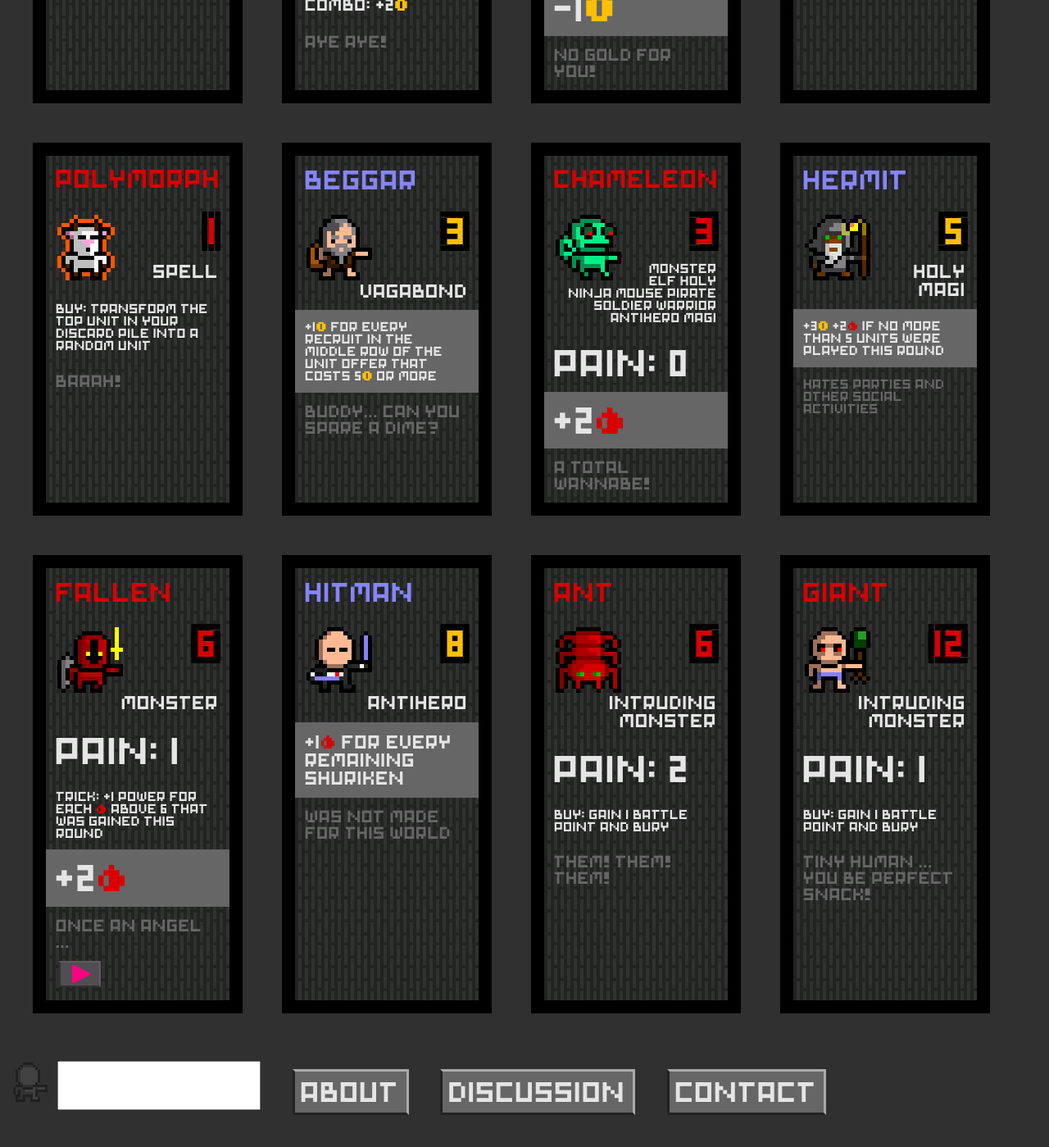
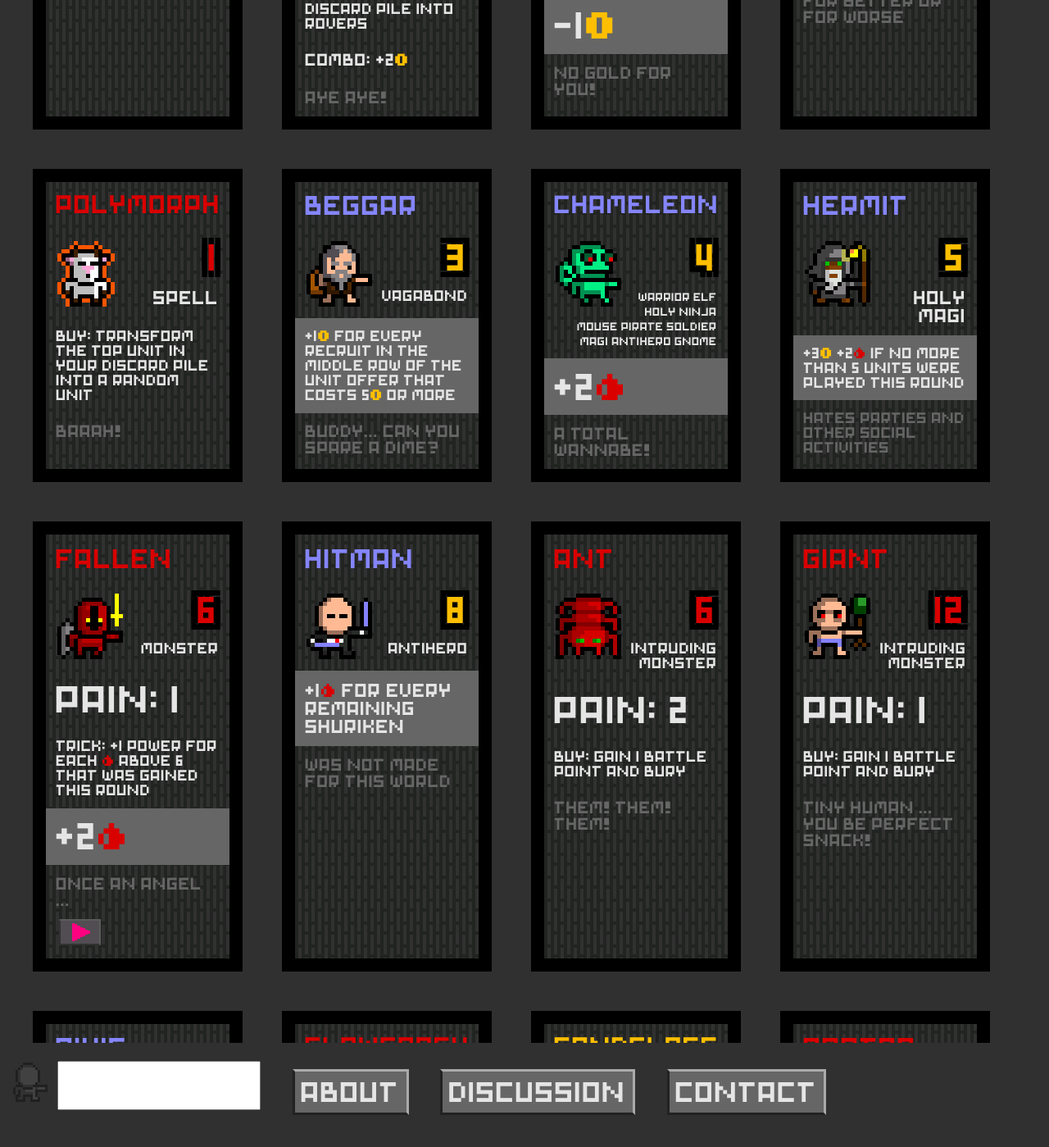
Before and after one commit to MattArnold/toarms.games.github.io, a Jekyll site: the page built from index.md, in a window 1280 px wide and 1400 px high, scrolled down 12353 px. Shown: the whole window at 82% size. Built offline with Jekyll 4.4.1, drawn with Linux system fonts in a browser that asks for light colours.

Commit message:
Update Chameleon and fix type font sizes.

```diff
--- a/_data/cards.yaml
+++ b/_data/cards.yaml
@@ -681,9 +681,8 @@
   flavor: BUDDY&#8230; CAN YOU SPARE A DIME?
 - name: CHAMELEON
   slug: Chameleon
-  bloodcost: 3
-  type: MONSTER ELF HOLY NINJA MOUSE PIRATE SOLDIER WARRIOR ANTIHERO MAGI
-  pain: 0
+  coincost: 4
+  type: <span style="font-size&#58; .6rem">WARRIOR ELF HOLY NINJA MOUSE PIRATE SOLDIER MAGI ANTIHERO GNOME</span>
   play: +2b
   flavor: A TOTAL WANNABE!
 - name: HERMIT
--- a/_layouts/default.html
+++ b/_layouts/default.html
@@ -94,7 +94,15 @@
       <span class="status cost">{{ card.status }} </span>
       {% endif %}
     </div>
-    {% if card.type.size > 60 %}
+    {% assign longest_type = 0 %}
+    {% assign types = card.type | split: " " %}
+    {% for t in types %}
+    {%     assign ilesstype = t | remove: "I" %}
+    {%     if ilesstype.size > longest_type %}
+    {%         assign longest_type = ilesstype.size %}
+    {%     endif %}
+    {% endfor %}
+    {% if longest_type > 6 %}
     <div class="small card-type">{{ card.type }}</div>
     {% else %}
     <div class="card-type">{{ card.type }}</div>
--- a/assets/css/main.scss
+++ b/assets/css/main.scss
@@ -266,7 +266,7 @@ h1.title, .cost {
 }
 
 .small {
-  font-size: .7rem !important;
+  font-size: .8rem !important;
 }
 
 .card-flavor {
```
